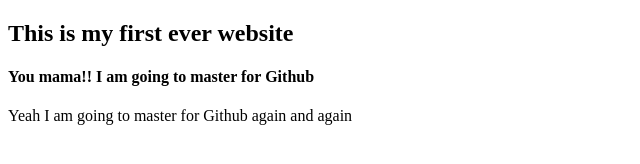
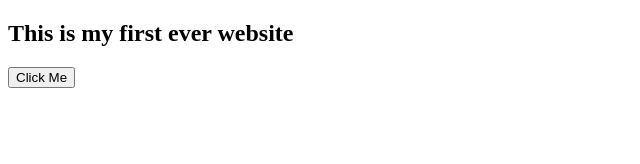
Before and after one commit to DipuSarker/my-first-website, a plain HTML site: page index.html in a window 1280 px wide. Shown: the whole page, without its empty margins (0-640 px from the left). Drawn offline with Linux system fonts and the light colour scheme.

Commit message:
Added button here

```diff
--- a/index.html
+++ b/index.html
@@ -8,8 +8,8 @@
 </head>
 <body>
     <h2>This is my first ever website</h2>
-    <h4>You mama!! I am going to master for Github</h4>
-    <p>Yeah I am going to master for Github again and again</p>
+
+    <button>Click Me</button>
 
 </body>
 </html>
```
